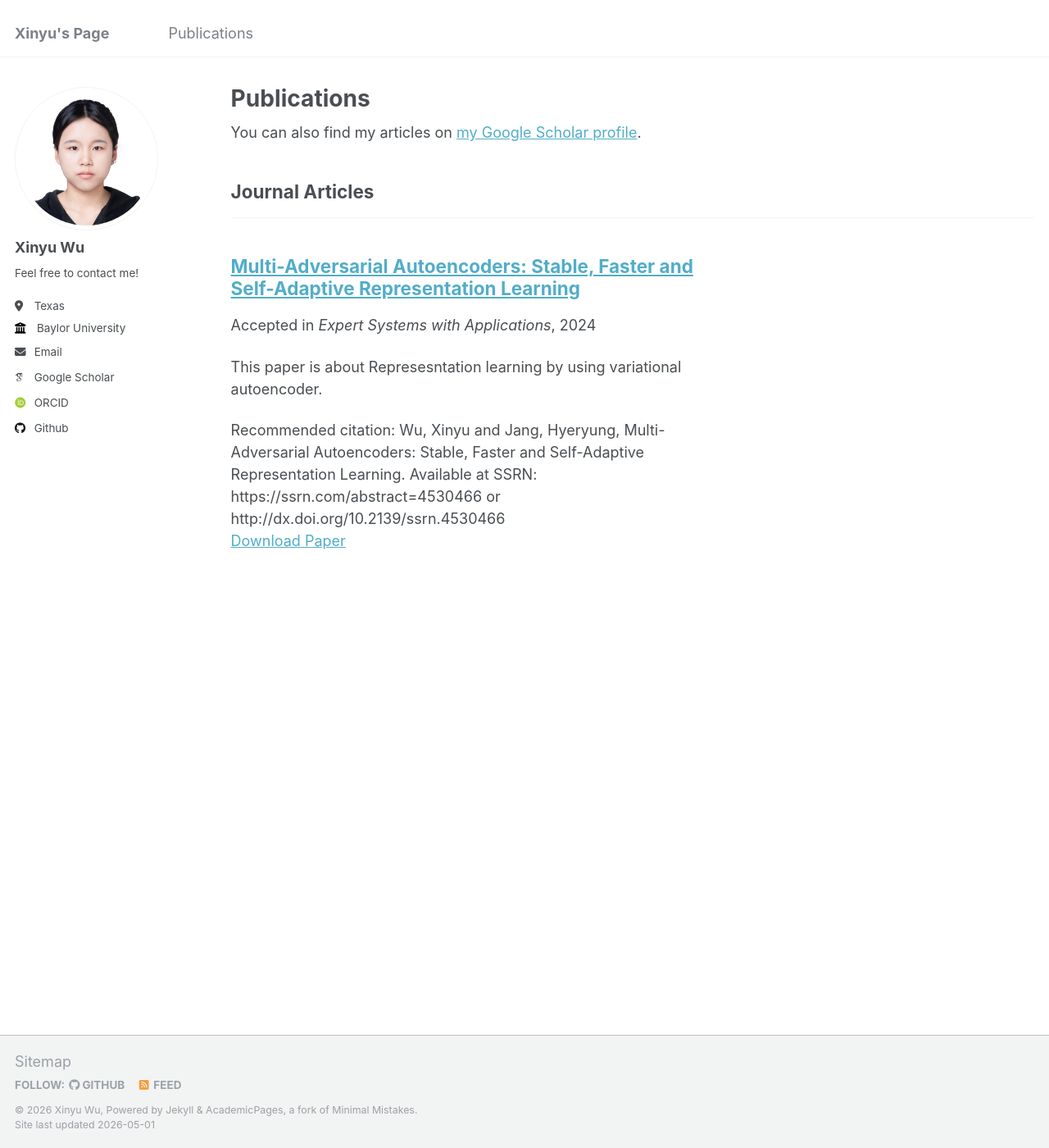
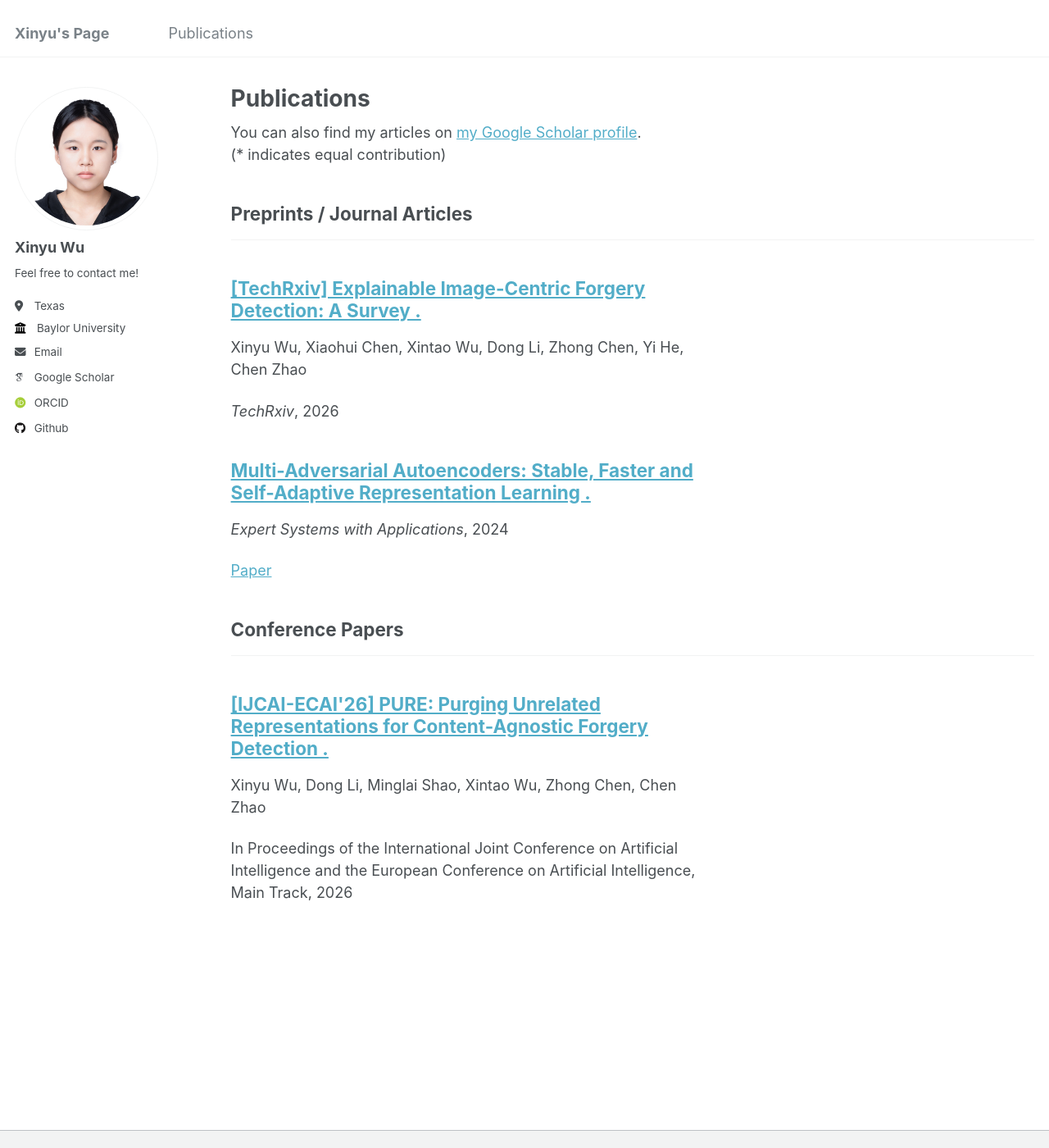
Before and after one commit to wuxinyu519/wuxinyu519.github.io, a Jekyll site: the page built from _pages/publications.html, in a window 1280 px wide and 1400 px high. Shown: the whole window at 82% size. Built offline with Jekyll 4.4.1, drawn with Linux system fonts in a browser that asks for light colours; some web fonts are replaced.

Commit message:
update pub

```diff
--- a/_config.yml
+++ b/_config.yml
@@ -78,7 +78,7 @@ publication_category:
   books:
     title: 'Books'
   manuscripts:
-    title: 'Journal Articles'
+    title: 'Preprints / Journal Articles'
   conferences:
     title: 'Conference Papers'
 
--- a/_includes/archive-single.html
+++ b/_includes/archive-single.html
@@ -27,7 +27,9 @@
     {% endif %}
 
     <h2 class="archive__item-title" itemprop="headline">
-      {% if post.link %}
+      {% if post.collection == 'publications' %}
+        <a href="{{ base_path }}{{ post.url }}" rel="permalink">{% if post.venue_short %}[{{ post.venue_short }}] {% endif %}{{ title }}.</a>
+      {% elsif post.link %}
         <a href="{{ post.link }}">{{ title }}</a> <a href="{{ base_path }}{{ post.url }}" rel="permalink"><i class="fa fa-link" aria-hidden="true" title="permalink"></i><span class="sr-only">Permalink</span></a>
       {% else %}
         <a href="{{ base_path }}{{ post.url }}" rel="permalink">{{ title }}</a>
@@ -41,28 +43,39 @@
         {% if post.collection == 'teaching' %}
           <p> {{ post.type }}, <i>{{ post.venue }}</i>, {{ post.date | default: "1900-01-01" | date: "%Y" }} </p>
         {% elsif post.collection == 'publications' %}
-          <p>Accepted in <i>{{ post.venue }}</i>, {{ post.date | default: "1900-01-01" | date: "%Y" }} </p>
+          {% if post.authors %}
+            <p>{{ post.authors }}</p>
+          {% endif %}
+          {% if post.proceedings %}
+            <p>{{ post.proceedings }}</p>
+          {% elsif post.venue %}
+            <p>{% if post.category == 'conferences' %}In {% endif %}<i>{{ post.venue }}</i>, {{ post.date | default: "1900-01-01" | date: "%Y" }}</p>
+          {% endif %}
         {% elsif post.date %}
          <p class="page__date"><strong><i class="fa fa-fw fa-calendar" aria-hidden="true"></i> {{ site.data.ui-text[site.locale].date_label | default: "Published:" }}</strong> <time datetime="{{ post.date | default: "1900-01-01" | date_to_xmlschema }}">{{ post.date | default: "1900-01-01" | date: "%B %d, %Y" }}</time></p>
         {% endif %}
 
+    {% unless post.collection == 'publications' %}
     {% if post.excerpt and site.read_more != 'enabled' %}
     <p class="archive__item-excerpt" itemprop="description">{{ post.excerpt | markdownify }}</p>
     {% elsif post.excerpt and site.read_more == 'enabled' %}
     <p class="archive__item-excerpt" itemprop="description"><p>{{ post.excerpt | markdownify | remove: '<p>' | remove: '</p>' }}<strong><a href="{{ base_path }}{{ post.url }}" rel="permalink"> Read more</a></strong></p></p>
     {% endif %}
+    {% endunless %}
 
-    {% if post.citation and post.paperurl and post.slidesurl %}
+    {% if post.collection == 'publications' and post.paperurl %}
+      <p><a href="{{ post.paperurl }}">Paper</a>{% if post.slidesurl %} | <a href="{{ post.slidesurl }}">Slides</a>{% endif %}</p>
+    {% elsif post.collection != 'publications' and post.citation and post.paperurl and post.slidesurl %}
       <p>Recommended citation: {{ post.citation }}<br /><a href="{{ post.paperurl }}">Download Paper</a> | <a href="{{ post.slidesurl }}">Download Slides</a></p>
-    {% elsif post.citation and post.paperurl %}
+    {% elsif post.collection != 'publications' and post.citation and post.paperurl %}
       <p>Recommended citation: {{ post.citation }}<br /><a href="{{ post.paperurl }}">Download Paper</a></p>
-    {% elsif post.citation and post.slidesurl %}
+    {% elsif post.collection != 'publications' and post.citation and post.slidesurl %}
       <p>Recommended citation: {{ post.citation }}<br /><a href="{{ post.slidesurl }}">Download Slides</a></p>
-    {% elsif post.citation %}
+    {% elsif post.collection != 'publications' and post.citation %}
       <p>Recommended citation: {{ post.citation }}</p>
-    {% elsif post.paperurl %}
+    {% elsif post.collection != 'publications' and post.paperurl %}
       <p><a href=" {{ post.paperurl }} ">Download Paper</a></p>
-    {% elsif post.slidesurl %}
+    {% elsif post.collection != 'publications' and post.slidesurl %}
       <p>Download <a href="{{ post.slidesurl }}">Download Slides</a></p></p>
     {% endif %}
 
--- a/_pages/publications.html
+++ b/_pages/publications.html
@@ -10,6 +10,8 @@ author_profile: true
 {% endif %}
 
 {% include base_path %}
+
+(* indicates equal contribution)
 
 <!-- New style rendering if publication categories are defined -->
 {% if site.publication_category %}
--- /dev/null
+++ b/_publications/2026-01-01-explainable-image-centric-forgery-detection-survey.md
@@ -0,0 +1,13 @@
+---
+title: "Explainable Image-Centric Forgery Detection: A Survey"
+collection: publications
+category: manuscripts
+permalink: /publication/2026-01-01-explainable-image-centric-forgery-detection-survey
+excerpt: 'A survey on explainable image-centric forgery detection.'
+date: 2026-01-01
+venue: 'TechRxiv'
+venue_short: 'TechRxiv'
+authors: 'Xinyu Wu, Xiaohui Chen, Xintao Wu, Dong Li, Zhong Chen, Yi He, Chen Zhao'
+---
+
+This paper surveys explainable image-centric forgery detection.
--- /dev/null
+++ b/_publications/2026-01-02-PURE.md
@@ -0,0 +1,14 @@
+---
+title: "PURE: Purging Unrelated Representations for Content-Agnostic Forgery Detection"
+collection: publications
+category: conferences
+permalink: /publication/2026-01-02-PURE
+excerpt: 'This paper introduces PURE for content-agnostic forgery detection.'
+date: 2026-01-02
+venue: 'IJCAI-ECAI 2026 Main Track'
+venue_short: "IJCAI-ECAI'26"
+proceedings: 'In Proceedings of the International Joint Conference on Artificial Intelligence and the European Conference on Artificial Intelligence, Main Track, 2026'
+authors: 'Xinyu Wu, Dong Li, Minglai Shao, Xintao Wu, Zhong Chen, Chen Zhao'
+---
+
+This paper introduces PURE, a method for purging unrelated representations for content-agnostic forgery detection.
```
